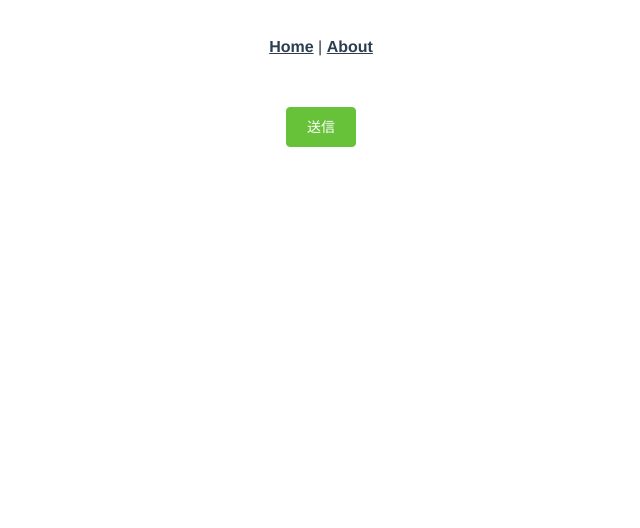
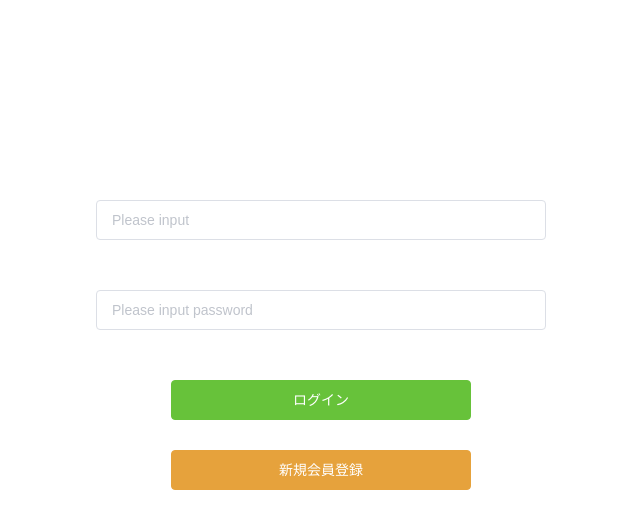
Before and after one commit to yusuke39/BlogApplication, a Vue app in the folder web/: page /adminLogin in a window 1280 px wide. Shown: the top 528 px of the page, without its empty margins (319-959 px from the left). Built offline with nearby package versions, Linux system fonts and the light colour scheme.

Commit message:
ログイン画面作成

```diff
--- a/web/src/App.vue
+++ b/web/src/App.vue
@@ -1,9 +1,9 @@
 <template>
   <div id="app">
-    <div id="nav">
+    <!-- <div id="nav">
       <router-link to="/">Home</router-link> |
       <router-link to="/about">About</router-link>
-    </div>
+    </div> -->
     <router-view/>
   </div>
 </template>
--- a/web/src/main.js
+++ b/web/src/main.js
@@ -1,8 +1,7 @@
 import Vue from 'vue'
 import App from './App.vue'
-import router from './router'
-import store from './store'
-
+import router from './router/router.js'
+import store from './store/index.js'
 import ElementUI from 'element-ui'
 import locale from 'element-ui/lib/locale/lang/ja'
 import 'element-ui/lib/theme-chalk/index.css'
--- a/web/src/router/index.js
+++ b/web/src/router/router.js
@@ -1,6 +1,7 @@
 import Vue from 'vue'
 import VueRouter from 'vue-router'
 import Home from '../views/Home.vue'
+const AdminLogin = () => import(/* webpackChunkName: 'AdminLogin' */'../views/adminLogin.vue')
 
 Vue.use(VueRouter)
 
@@ -21,7 +22,7 @@ const routes = [
   {
     path: '/adminLogin',
     name: 'adminLogin',
-    component: () => import(/* webpackChunkName: "adminLogin" */ '../views/adminLogin.vue')
+    component: AdminLogin
   }
 ]
 
--- a/web/src/views/adminLogin.vue
+++ b/web/src/views/adminLogin.vue
@@ -1,26 +1,48 @@
 <template>
-  <div class="sample">
-    <h1>{{ msg }} </h1>
-    <el-button type="success" @click="getMsg">送信</el-button>
+  <div class="login-box">
+    <el-input placeholder="Please input" v-model="email" class="input-email" clearable></el-input>
+    <el-input placeholder="Please input password" v-model="password" class="input-password" show-password></el-input>
+    <el-button type="success" class="login-button">ログイン</el-button>
+    <el-row>
+      <el-button type="warning" class="new-register-button">新規会員登録</el-button>
+    </el-row>
   </div>
 </template>
 
 <script>
-import axios from 'axios'
 export default {
   name: 'sample',
   data () {
     return {
-      msg: ''
-    }
-  },
-  methods: {
-    getMsg: async function () {
-      const res = await axios.get('http://localhost:8080/getMsg')
-      console.log(res)
-      this.msg = res.data.msg
-      console.log(this.msg)
+      email: '',
+      password: ''
     }
   }
 }
 </script>
+
+<style scoped>
+.login-box {
+  width: 500px;
+  margin: 200px auto;
+}
+
+.input-email {
+  width : 450px;
+  margin-bottom: 50px;
+}
+
+.input-password {
+  width : 450px;
+  margin-bottom: 50px;
+}
+
+.login-button{
+  width: 300px;
+  margin-bottom: 30px;
+}
+
+.new-register-button {
+  width: 300px;
+}
+</style>
```
